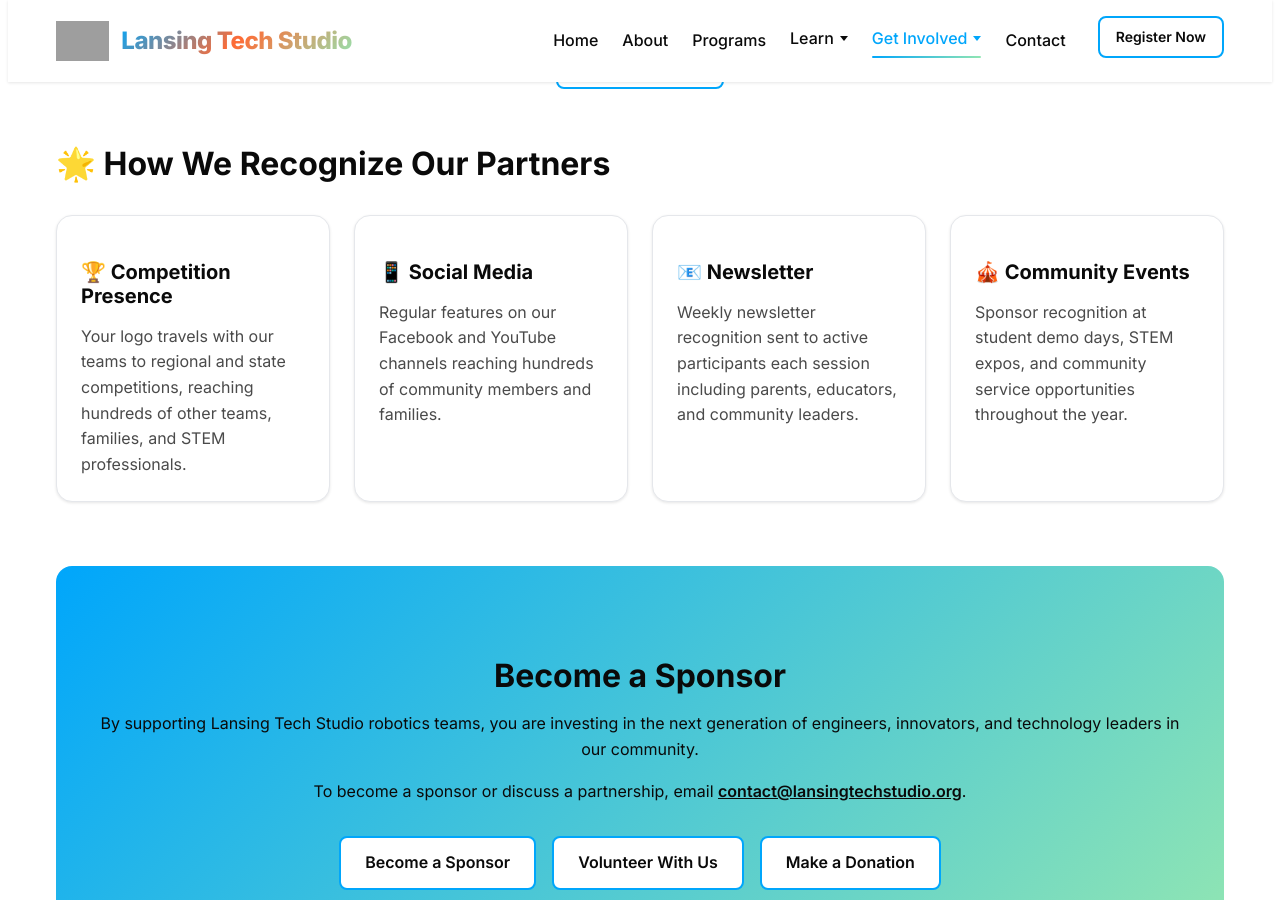
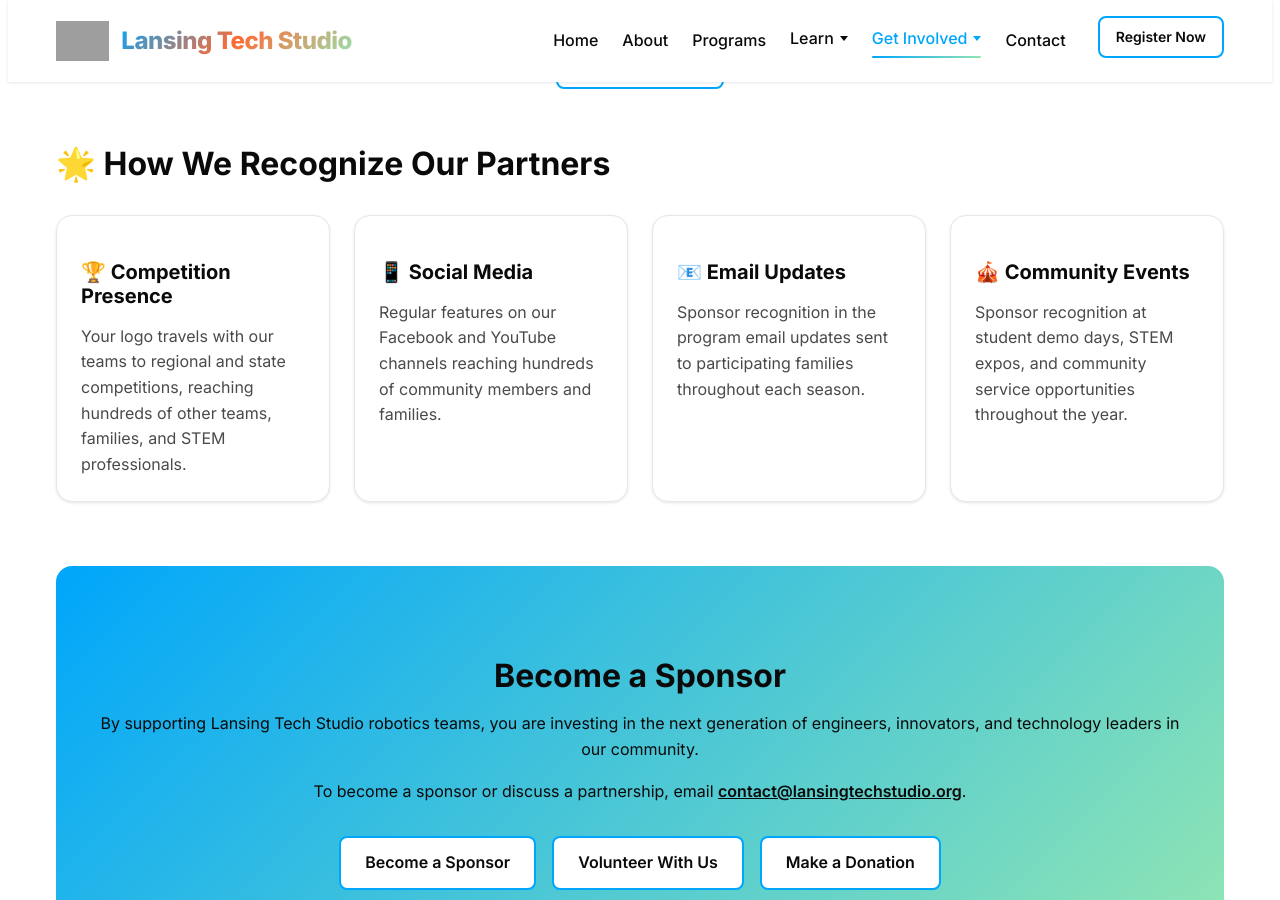
Before and after one commit to Lansing-Tech-Studio/Lansing-Tech-Studio.github.io, a Jekyll site: the page built from sponsors.md, in a window 1280 px wide and 900 px high, scrolled down 4589 px. Built offline with Jekyll 4.4.1, drawn with Linux system fonts in a browser that asks for light colours; grey boxes are pictures that could not be loaded.

Commit message:
fix: remove fictional placeholder sponsors, people, and quotes

```diff
--- a/sponsors.md
+++ b/sponsors.md
@@ -93,67 +93,6 @@ permalink: /sponsors/
   </div>
 </div>
 
-<!-- ## Current Sponsors
-
-<div class="current-sponsors">
-  <h2>Platinum Sponsors</h2>
-  <div class="sponsor-showcase platinum-showcase">
-    <div class="sponsor-feature">
-      <img src="/assets/images/sponsor-tech-innovations.png" alt="Tech Innovations Inc" class="sponsor-logo-large">
-      <div class="sponsor-info">
-        <h3>Tech Innovations Inc.</h3>
-        <p>
-          "Supporting STEM education is an investment in our community's future.
-          The students at Lansing Tech Studio represent the next generation of
-          problem-solvers and innovators we need in our industry."
-        </p>
-        <cite>- Sarah Chen, CEO</cite>
-      </div>
-    </div>
-  </div>
-
-  <h2>Gold Sponsors</h2>
-  <div class="sponsor-grid gold-grid">
-    <div class="sponsor-card">
-      <img src="/assets/images/sponsor-lansing-bank.png" alt="Lansing Community Bank" class="sponsor-logo">
-      <h4>Lansing Community Bank</h4>
-      <p>"Proud to support local youth in developing skills for tomorrow's careers."</p>
-    </div>
-    <div class="sponsor-card">
-      <img src="/assets/images/sponsor-engineering-firm.png" alt="Midwest Engineering Solutions" class="sponsor-logo">
-      <h4>Midwest Engineering Solutions</h4>
-      <p>"These students inspire us with their creativity and dedication to community service."</p>
-    </div>
-  </div>
-
-  <h2>Silver & Bronze Sponsors</h2>
-  <div class="sponsor-grid silver-bronze-grid">
-    <div class="sponsor-item">
-      <img src="/assets/images/sponsor-pizza-place.png" alt="Tony's Pizza" class="sponsor-logo-small">
-      <span>Tony's Pizza & More</span>
-    </div>
-    <div class="sponsor-item">
-      <img src="/assets/images/sponsor-hardware-store.png" alt="Lansing Hardware" class="sponsor-logo-small">
-      <span>Lansing Hardware Store</span>
-    </div>
-    <div class="sponsor-item">
-      <img src="/assets/images/sponsor-auto-repair.png" alt="Mike's Auto Repair" class="sponsor-logo-small">
-      <span>Mike's Auto Repair</span>
-    </div>
-    <div class="sponsor-item">
-      <img src="/assets/images/sponsor-bookstore.png" alt="Chapter One Books" class="sponsor-logo-small">
-      <span>Chapter One Books</span>
-    </div>
-    <div class="sponsor-item">
-      <img src="/assets/images/sponsor-dental.png" alt="Lansing Family Dental" class="sponsor-logo-small">
-      <span>Lansing Family Dental</span>
-    </div>
-    <div class="sponsor-item">
-      <img src="/assets/images/sponsor-coffee.png" alt="Bean There Coffee" class="sponsor-logo-small">
-      <span>Bean There Coffee Shop</span>
-    </div>
-  </div>
-</div> -->
 
 <h2>Ways to Support</h2>
 
@@ -363,9 +302,9 @@ permalink: /sponsors/
     </div>
 
     <div class="recognition-item">
-      <h3>📧 Newsletter</h3>
-      <p>Weekly newsletter recognition sent to active participants each session including
-      parents, educators, and community leaders.</p>
+      <h3>📧 Email Updates</h3>
+      <p>Sponsor recognition in the program email updates sent to participating
+      families throughout each season.</p>
     </div>
 
     <div class="recognition-item">
```
Also changed, not shown: _posts/2025-01-10-preparing-for-regionals.md (+2 -8 lines), _posts/2025-01-15-welcome-to-lansing-tech-studio.md (+2 -15 lines).
